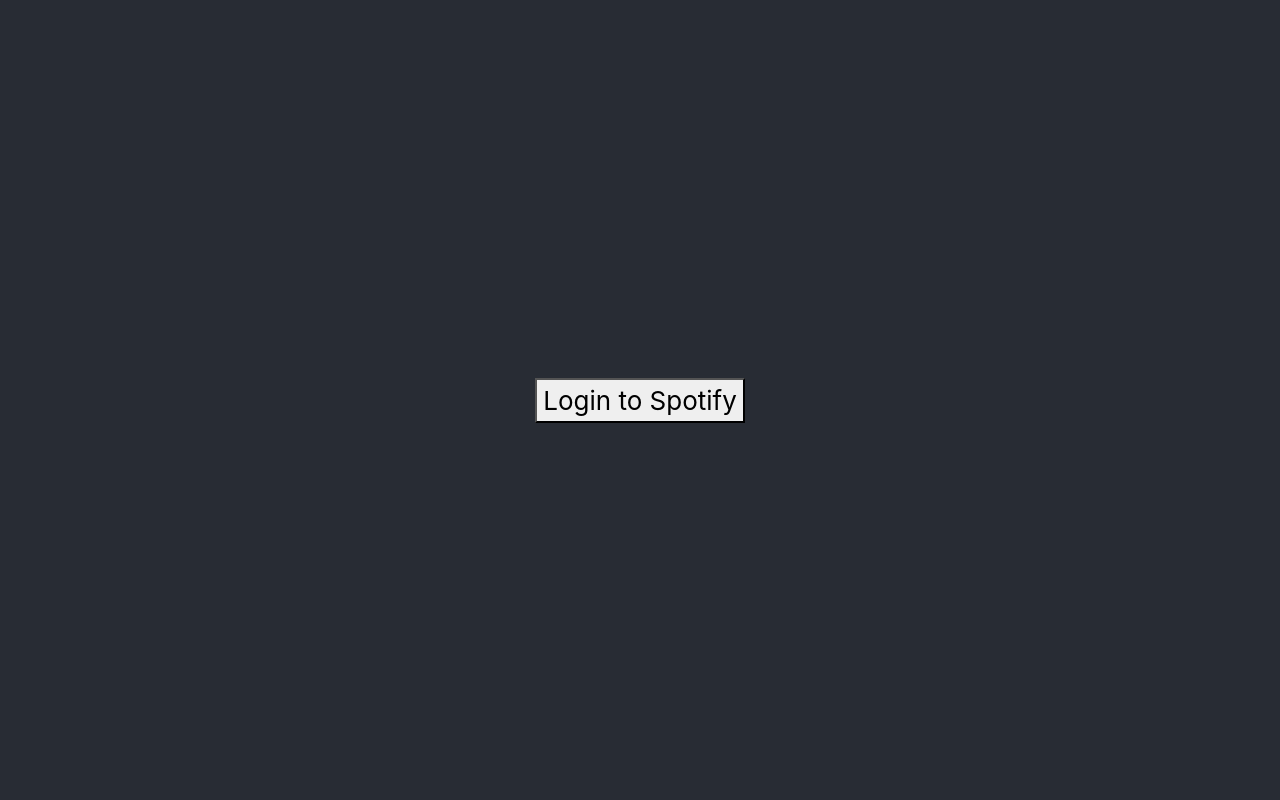
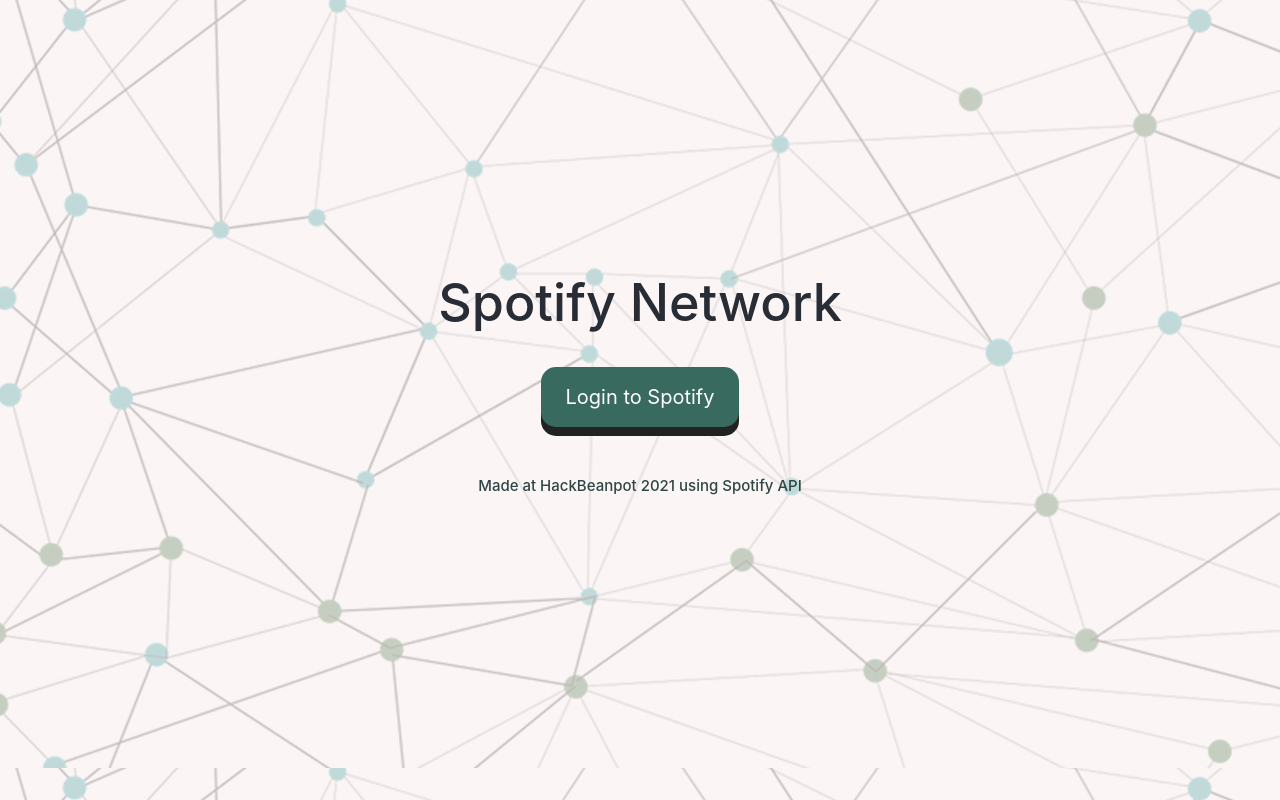
Before and after one commit to jcorf/spotify-network, a React (Create React App) app: page / in a window 1280 px wide. Built offline with nearby package versions, Linux system fonts and the light colour scheme.

Commit message:
updated UI

```diff
--- a/src/components/App.js
+++ b/src/components/App.js
@@ -7,6 +7,8 @@
 import Row from "react-bootstrap/Row";
 import Container from "react-bootstrap/Container";
 import Col from "react-bootstrap/Col";
+import bkj from "../background.jpg";
+import bkp from "../background.png";
 import AlbumList from "./AlbumList";
 
 class App extends React.Component {
@@ -45,8 +47,8 @@
         token: _token
       });
       this.getUserRecentlyPlayed(_token);
-      // "6eUKZXaKkcviH0Ku9w2n3V")
-      this.getAlbums(_token, "5Rl15oVamLq7FbSb0NNBNy");
+      // "5Rl15oVamLq7FbSb0NNBNy")
+      this.getAlbums(_token, "6eUKZXaKkcviH0Ku9w2n3V");
       //this.changeArtist();
 
     }
@@ -143,8 +145,8 @@
 
   getAlbums(token, artistId) {
     $.ajax({
-      url: "https://api.spotify.com/v1/artists/" + artistId + "/albums/?" +
-          "offset=0&limit=50&include_groups=album,single&market=US",
+      url: "https://api.spotify.com/v1/artists/" + artistId + "/albums/?"
+           + "offset=0&limit=50&include_groups=album,single,&market=US",
       type: "GET",
       beforeSend: xhr => {
         xhr.setRequestHeader("Authorization", "Bearer " + token);
@@ -188,12 +190,17 @@
         <div className="App">
           <header className="App-header">
             {!this.state.token && (
+                <div className={"homepage"}>
+                  <h1 className={"header"}>Spotify Network</h1>
                   <a
                       href={`${authEndpoint}?client_id=${clientId}&redirect_uri=${redirectUri}&scope=${scopes.join(
                           "%20"
                       )}&response_type=token&show_dialog=true`}
                   ><button className="button">Login to Spotify</button>{}
                   </a>
+                  <h6 className={"made"}> Made at HackBeanpot 2021 using Spotify API</h6>
+                </div>
+
             )}
 
             {this.state.token && !this.state.no_data && (
@@ -202,7 +209,7 @@
                     <div>
                     <h1 className={"heading"}>Artist: {this.state.albums[0].artists[0].name}</h1>
                       <h3>{this.state.count} connections away from {this.state.starting_artist}</h3>
-                      <h4>  {
+                      <h4 className={"connection"}>  {
                         this.state.connections.map((name) =>
                             name + " > "
                         )
@@ -227,7 +234,7 @@
 
 
 
-                              <h3 className={"text"}>   <button key={artist.id} onClick={() => this.changeArtist(artist.id)} hover={artist.id}>{artist.name} </button>
+                              <h3 className={"text"}>   <button className={"button1"} key={artist.id} onClick={() => this.changeArtist(artist.id)} hover={artist.id}>{artist.name} </button>
                               </h3>
 
                               <p>
@@ -239,7 +246,6 @@
 
                               <p>
                               </p>
-
 
                             </div>
                           </Col>
--- a/src/config.js
+++ b/src/config.js
@@ -1,8 +1,8 @@
 export const authEndpoint = "https://accounts.spotify.com/authorize";
 
 // Replace with your app's client ID, redirect URI and desired scopes
-export const clientId = "74074a35e175406aa61bf5f33b3d0c14";
-export const redirectUri = "http://localhost:3000";
+export const clientId = "6e7f441970504ca78e7fea960a356cff";
+export const redirectUri = "http://localhost:3001/";
 export const scopes = [
   "user-top-read",
   "user-read-currently-playing",
--- a/src/css/AlbumList.css
+++ b/src/css/AlbumList.css
@@ -5,6 +5,12 @@
 
 .text {
   color: #eeeeee;
+    text-align: center;
+    margin: 1em;
+}
+
+.text {
+    color: #eeeeee;
 }
 
 
@@ -18,8 +24,17 @@
   border-radius: 50%;
   overflow: hidden;
   border: #305A4D;
+  margin-top: 5px;
+  margin-left: 5px;
+  margin-right: 5px;
+  padding: 5px;
 }
 
-.square {
+.circle {
+    width: 100%;
+    height: 100%;
+    border-radius: 50%;
+    overflow: hidden;
+    border: #305A4D;
 
 }
--- a/src/css/App.css
+++ b/src/css/App.css
@@ -24,6 +24,19 @@
   color: white;
 }
 
+.homepage {
+  background-color: #282c34;
+  background-image: url("/src/background.jpg");
+  min-height: 100vh;
+  display: flex;
+  flex-direction: column;
+  align-items: center;
+  justify-content: center;
+  font-size: calc(10px + 2vmin);
+  color: white;
+  width: 100%;
+}
+
 .App-link {
   color: #61dafb;
 }
@@ -37,6 +50,87 @@
   }
 }
 
+.button {
+  align-content: center;
+  padding: 15px 25px;
+  font-size: 20px;
+  text-align: center;
+  cursor: pointer;
+  outline: none;
+  color: #fff;
+  background-color: #396A5F;
+  border: none;
+  border-radius: 15px;
+  box-shadow: 0 9px #222;
+}
+
+.button:hover {background-color: #305A4D}
+
+.button:active {
+  background-color: #305A4D;
+  box-shadow: 0 5px #666;
+  transform: translateY(4px);
+}
+
+.button1 {
+  align-content: center;
+  padding: 15px 25px;
+  font-size: 20px;
+  text-align: center;
+  cursor: pointer;
+  outline: none;
+  color: #fff;
+  background-color: #396A5F;
+  border: none;
+  border-radius: 15px;
+  box-shadow: 0 9px #222;
+}
+
+.buttonOne:hover {background-color: #305A4D}
+
+.buttonOne:active {
+  background-color: #305A4D;
+  box-shadow: 0 5px #666;
+  transform: translateY(4px);
+}
+
+.connection {
+  margin-bottom: 25px;
+}
+
+.header {
+  color: #282c34;
+  font-size: 2em;
+  padding-bottom:25px;
+
+}
+
+.made {
+  color: #2D4645;
+  font-size: 15px;
+  padding-top: 50px;
+  padding-bottom:25px;
+}
+
+button:hover {
+  animation: shake 0.5s;
+  animation-iteration-count: infinite;
+}
+
+@keyframes shake {
+  0% { transform: translate(1px, 1px) rotate(0deg); }
+  12% { transform: translate(-1px, -2px) rotate(-1deg); }
+  25% { transform: translate(-3px, 0px) rotate(1deg); }
+  38% { transform: translate(3px, 2px) rotate(0deg); }
+  50% { transform: translate(1px, -1px) rotate(1deg); }
+  63% { transform: translate(-1px, 2px) rotate(-1deg); }
+  75% { transform: translate(-3px, 1px) rotate(0deg); }
+  88% { transform: translate(3px, 1px) rotate(-1deg); }
+  100% { transform: translate(-1px, -1px) rotate(1deg); }
+}
+
+
+
 
 /*img {*/
 /*  opacity: 1;*/
```
Also changed, not shown: src/components/Scratch.js (added, +51 -0 lines), src/background.jpg (added), src/background.png (added). Lines whose indentation alone changed are shown as unchanged.
